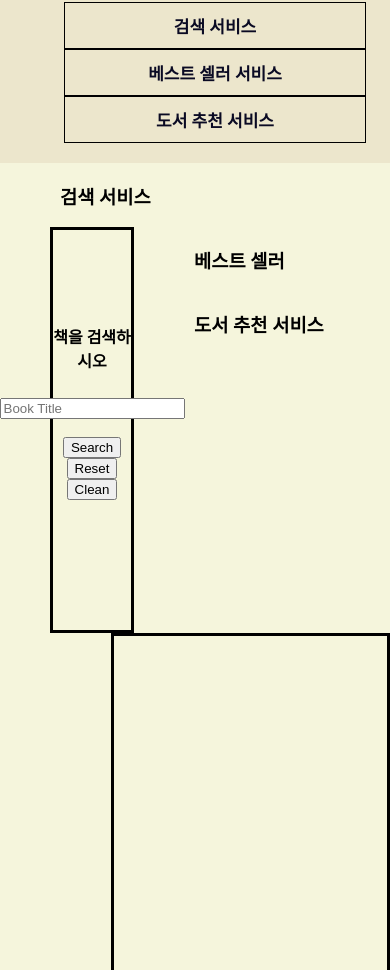
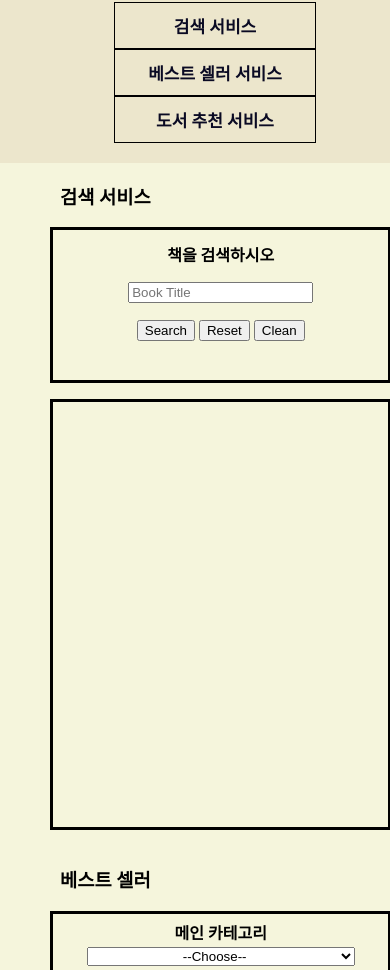
Before and after one commit to Chan-Hwang/PKNU-book-service-website, a plain HTML site: page index.html in a window 390 px wide. Shown: the part 107-1077 px from the top of the page. Drawn offline with nearby package versions, Linux system fonts and the light colour scheme.

Commit message:
mobile ver project

```diff
--- a/index.html
+++ b/index.html
@@ -47,7 +47,7 @@
     </div>
     <form>
         <div class="input2">
-            <p class="subtt1">카테고리 설정</p>
+
             <label for="main-category_best">메인 카테고리</label>
             <select id="main-category_best" onchange="changeSubSelect_best()">
                 <option value="">--Choose--</option>
--- a/style.css
+++ b/style.css
@@ -58,6 +58,7 @@ h1:hover, nav ul li a:hover  {
     width: 70%;
     height: 400px;
     border: 3px solid;
+    margin: 0px 24px;
     display: grid;
     grid-template-columns: repeat(auto-fit, minmax(220px, 1fr));
     grid-gap: 20px;
@@ -66,6 +67,8 @@ h1:hover, nav ul li a:hover  {
     position: relative;
     bottom: 10px;
 }
+
+
 .subtt2 {
     position: relative;
     bottom: 10px;
@@ -85,8 +88,8 @@ h1:hover, nav ul li a:hover  {
 }
 .input2 input, .input2 button, .input3 input, .input3 button {
     display: inline-block;
-    width: 100px;
-    height: 30px;
+    width: 58.25px;
+    height: 21px;
 }
 #bestSellerView {
     text-align: center;
@@ -161,3 +164,191 @@ footer a {
     margin-top: 5px;
     color: gray;
 }
+
+
+@media only screen and (max-width: 768px) {
+
+    nav ul li {
+        display: inline-block;
+        border: 1px solid ;
+        font-family: Bree Serif;
+        width: 200px;
+    }
+
+    [class *= input] {
+        width: 86%;
+        height: 150px;
+    }
+
+    [class *= view] {
+        overflow: auto;
+        float: left;
+        width: 86%;
+        height: 425px;
+        border: 3px solid;
+        margin: 16px 50px;
+    }
+
+    .subtt1 {
+        position: relative;
+        bottom: 0px;
+    }
+
+    .input2 > p, .input3 > p, .input2 > label, .input3 > label, .input > label {
+        font-weight: bolder;
+        text-align: center;
+        position: relative;
+        top: 34px;
+    }
+
+    .input1 label, .input2 label, .input3 label {
+        margin: 0px;
+    }
+
+    .input2 select, .input3 select{
+        text-align: center;
+        width: 80%;
+        height: 30px;
+        margin-top: 10px;
+        position: relative;
+        top: 27px;
+    }
+
+    .butgroup {
+        align-items: normal;
+        width: 100%;
+        text-align: center;
+        position: relative;
+        bottom: 1px;
+    }
+
+    .subtt2 {
+        margin: 0px;
+    }
+
+}
+
+
+@media only screen and (max-width: 1024px) {
+
+    nav ul li {
+        display: inline-block;
+        border: 1px solid ;
+        font-family: Bree Serif;
+        width: 200px;
+    }
+
+    [class *= input] {
+        width: 86%;
+        height: 150px;
+    }
+
+    [class *= view] {
+        overflow: auto;
+        float: left;
+        width: 86%;
+        height: 425px;
+        border: 3px solid;
+        margin: 16px 50px;
+    }
+
+    .subtt1 {
+        position: relative;
+        bottom: 0px;
+    }
+
+    .input2 > p, .input3 > p, .input2 > label, .input3 > label, .input > label {
+        font-weight: bolder;
+        text-align: center;
+        position: relative;
+        top: 34px;
+    }
+
+    .input1 label, .input2 label, .input3 label {
+        margin: 0px;
+    }
+
+    .input2 select, .input3 select{
+        text-align: center;
+        width: 80%;
+        height: 30px;
+        margin-top: 10px;
+        position: relative;
+        top: 27px;
+    }
+
+    .butgroup {
+        align-items: normal;
+        width: 100%;
+        text-align: center;
+        position: relative;
+        bottom: 1px;
+    }
+
+    .subtt2 {
+        margin: 0px;
+    }
+
+}
+
+@media only screen and (max-width: 1099px) {
+
+    nav ul li {
+        display: inline-block;
+        border: 1px solid ;
+        font-family: Bree Serif;
+        width: 200px;
+    }
+
+    [class *= input] {
+        width: 86%;
+        height: 150px;
+    }
+
+    [class *= view] {
+        overflow: auto;
+        float: left;
+        width: 86%;
+        height: 425px;
+        border: 3px solid;
+        margin: 16px 50px;
+    }
+
+    .subtt1 {
+        position: relative;
+        bottom: 0px;
+    }
+
+    .input2 > p, .input3 > p, .input2 > label, .input3 > label, .input > label {
+        font-weight: bolder;
+        text-align: center;
+        position: relative;
+        top: 34px;
+    }
+
+    .input1 label, .input2 label, .input3 label {
+        margin: 0px;
+    }
+
+    .input2 select, .input3 select{
+        text-align: center;
+        width: 80%;
+        height: 30px;
+        margin-top: 10px;
+        position: relative;
+        top: 27px;
+    }
+
+    .butgroup {
+        align-items: normal;
+        width: 100%;
+        text-align: center;
+        position: relative;
+        bottom: 1px;
+    }
+
+    .subtt2 {
+        margin: 0px;
+    }
+
+}
```
Also changed, not shown: 인터넷 프로그래밍 기말 과제.txt (added).
